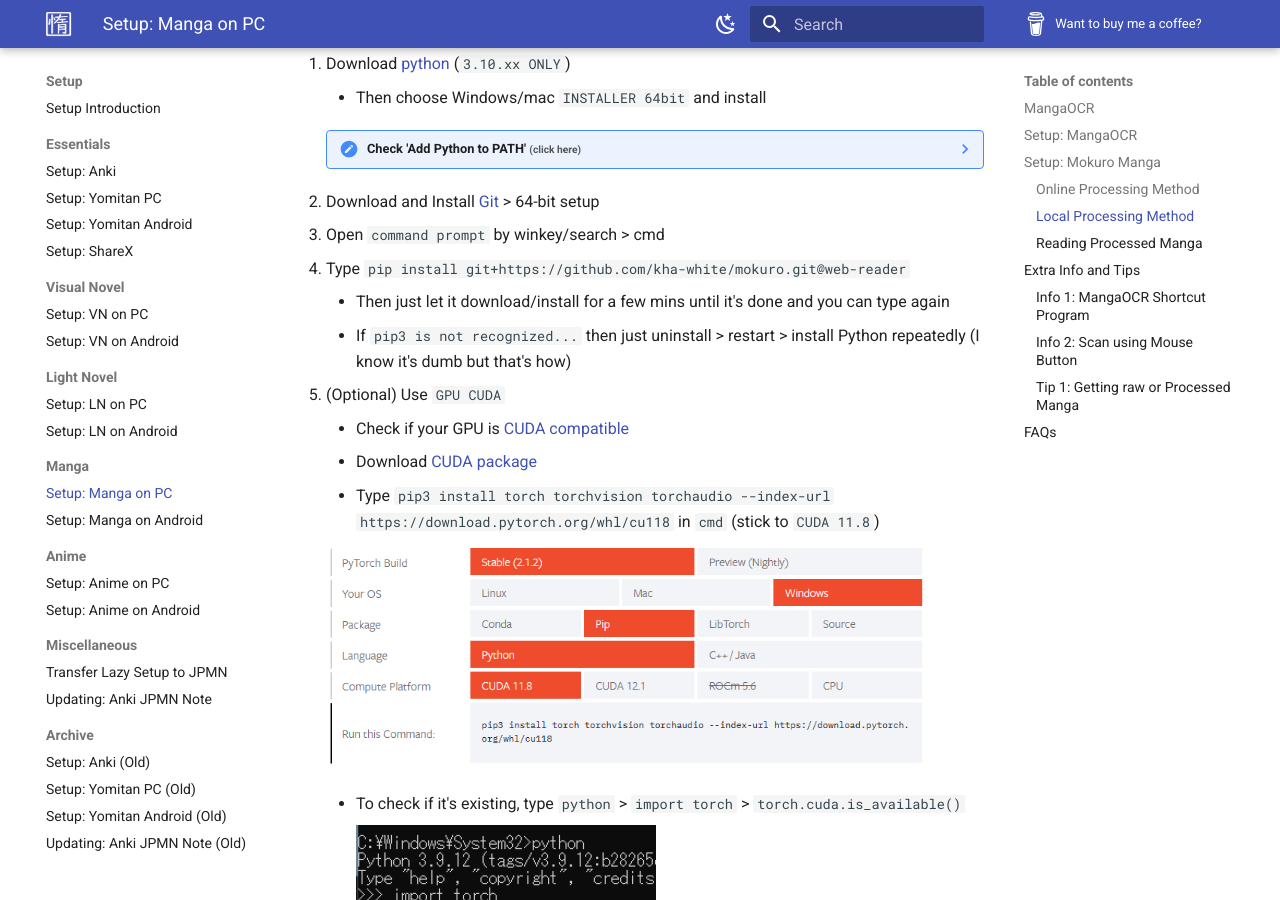
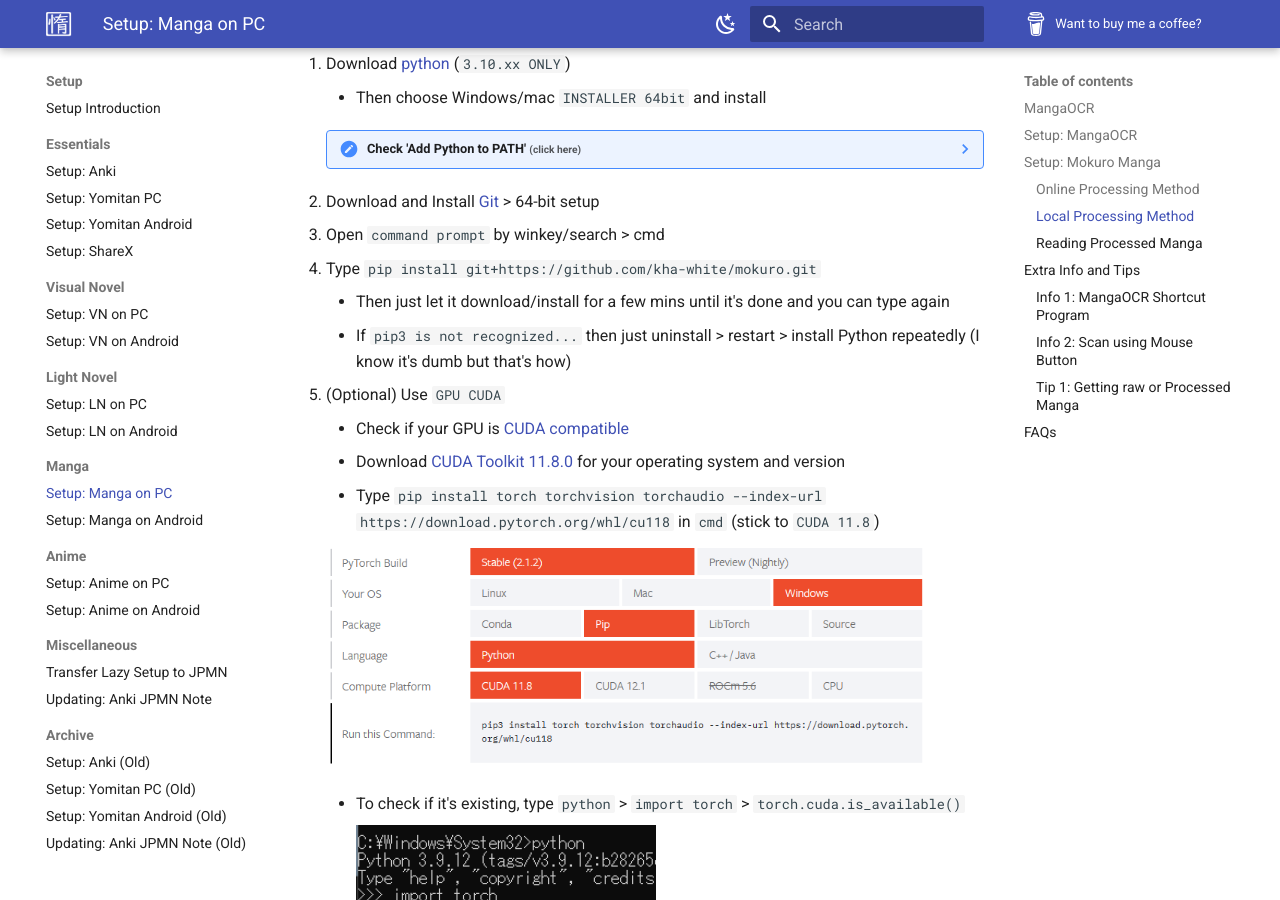
Before and after one commit to Xelieu/xelieu.github.io, an MkDocs documentation site: the page built from docs/jp-lazy-guide/setupMangaOnPC.md, in a window 1280 px wide and 900 px high, scrolled down 2920 px. Built offline with MkDocs 1.6.1 and Material for MkDocs 9.7.7, drawn with Linux system fonts in a browser that asks for light colours.

Commit message:
Update setupMangaOnPC.md
- Mokuro 0.2.0 has recently been merged to master: https://github.com/kha-white/mokuro/pull/91
- Make it clear to download CUDA Toolkit 11.8 too instead of the newest CUDA Toolkit, of which cause PyTorch to not work properly
- Use `pip` instead of `pip3`, as reported in https://stackoverflow.com/a/78253355

```diff
--- a/docs/jp-lazy-guide/setupMangaOnPC.md
+++ b/docs/jp-lazy-guide/setupMangaOnPC.md
@@ -93,14 +93,14 @@
 
 3. Open `command prompt` by winkey/search > cmd
 
-4. Type `pip install git+https://github.com/kha-white/mokuro.git@web-reader`
+4. Type `pip install git+https://github.com/kha-white/mokuro.git`
     - Then just let it download/install for a few mins until it's done and you can type again
     - If `pip3 is not recognized...` then just uninstall > restart > install Python repeatedly (I know it's dumb but that's how)
 
 5. (Optional) Use `GPU CUDA`
     - Check if your GPU is [CUDA compatible](https://developer.nvidia.com/cuda-gpus)
-    - Download [CUDA package](https://developer.nvidia.com/cuda-downloads)
-    - Type `pip3 install torch torchvision torchaudio --index-url https://download.pytorch.org/whl/cu118` in `cmd` (stick to `CUDA 11.8`)
+    - Download [CUDA Toolkit 11.8.0](https://developer.nvidia.com/cuda-toolkit-archive) for your operating system and version
+    - Type `pip install torch torchvision torchaudio --index-url https://download.pytorch.org/whl/cu118` in `cmd` (stick to `CUDA 11.8`)
 
     ![Installing Torch](../img/installing-torch.png){height=300 width=600}
 
```
